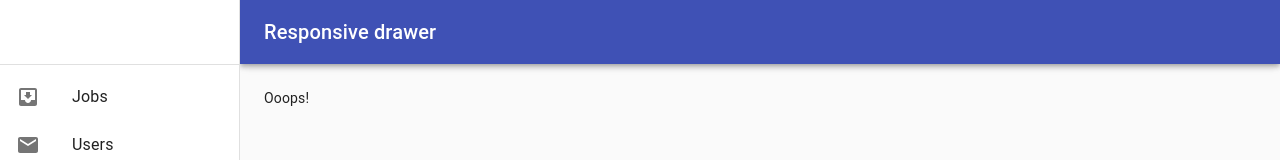
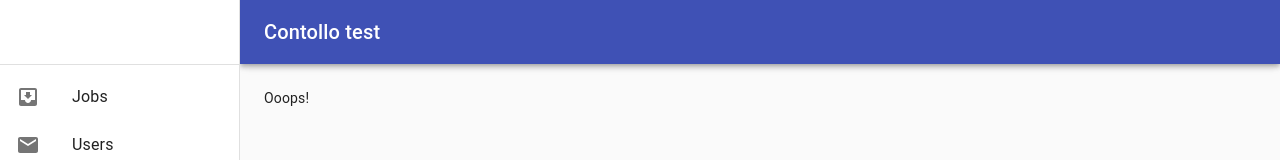
Before and after one commit to smontecinos3345/contollo-test, a React (Create React App) app: page /jobs in a window 1280 px wide. Shown: the top 160 px of the page. Built offline with nearby package versions, Linux system fonts and the light colour scheme; no server answers.

Commit message:
add layout modifications

```diff
--- a/src/shared/layouts/Admin.js
+++ b/src/shared/layouts/Admin.js
@@ -103,7 +103,7 @@ function ResponsiveDrawer(props) {
             <MenuIcon />
           </IconButton>
           <Typography variant="h6" noWrap>
-            Responsive drawer
+            Contollo test
           </Typography>
         </Toolbar>
       </AppBar>
```
